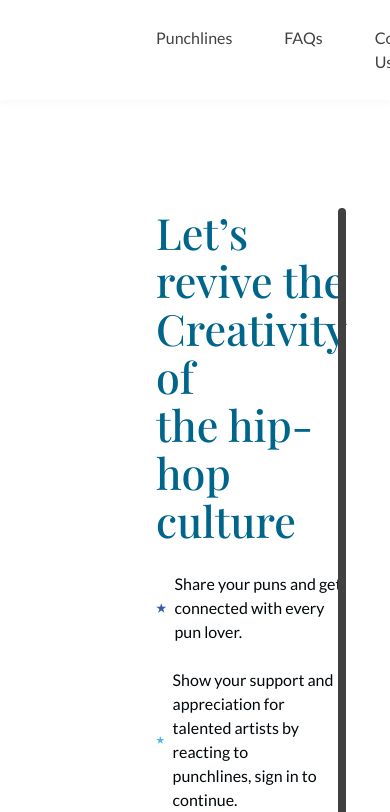
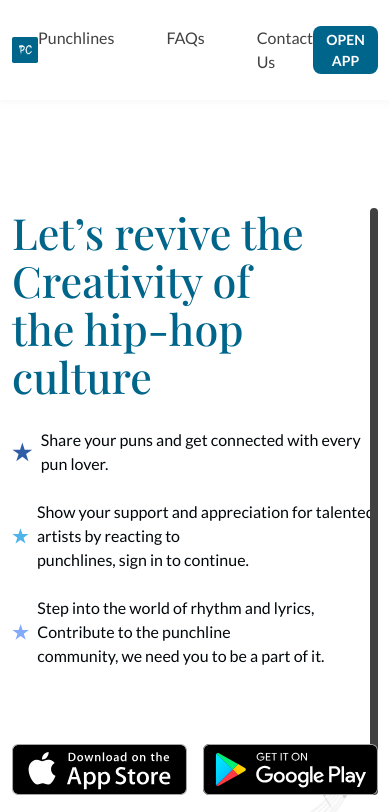
Before and after one commit to samfrexz619/punhub-central, a Next.js app: page / in a window 390 px wide. Shown: the top 812 px of the page. Built offline with nearby package versions, Linux system fonts and the light colour scheme.

Commit message:
update style

```diff
--- a/app/components/NavBar.tsx
+++ b/app/components/NavBar.tsx
@@ -5,7 +5,7 @@ import Link from "next/link";
 const NavBar = () => {
   return (
     <header className='w-full h-25 bg-white shadow-nav top-0 fixed z-50'>
-      <nav className="mx-37 flex items-center h-full justify-between">
+      <nav className="lg:mx-37 mx-3 flex items-center h-full justify-between">
         <Link href={'/'}>
           <Image
             src="/assets/logo.svg"
--- a/app/components/bodySection/BodySection.tsx
+++ b/app/components/bodySection/BodySection.tsx
@@ -27,7 +27,7 @@ const BodySection = () => {
 
   return (
     <div className="w-full relative py-3">
-      <div className="mx-37 flex justify-between">
+      <div className="lg:mx-37 mx-3 flex justify-between">
         <div className="w-[552px]">
           <h1 className={`${playfair_display.className} text-[43px] font-medium text-main leading-[48px]`}>
             Let’s revive the Creativity of <br /> the hip-hop culture
```
